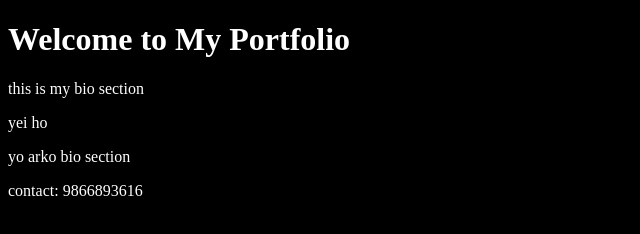
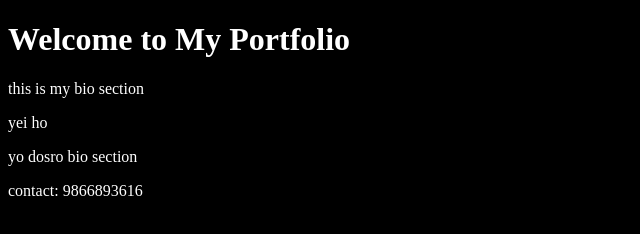
Before and after one commit to arpan3435/portfolio-site, a plain HTML site: page index.html in a window 1280 px wide. Shown: the full height of the page, 0-640 px from the left. Drawn offline with Linux system fonts and the light colour scheme.

Commit message:
feat: version3 bio

```diff
--- a/index.html
+++ b/index.html
@@ -8,7 +8,7 @@
     <h1>Welcome to My Portfolio</h1>
     <p>this is my bio section</p>
     <p>yei ho</p>
-    <p>yo arko bio section</p>
+    <p>yo dosro bio section</p>
     <footer>contact: 9866893616</footer>
   </body>
 </html>
```
